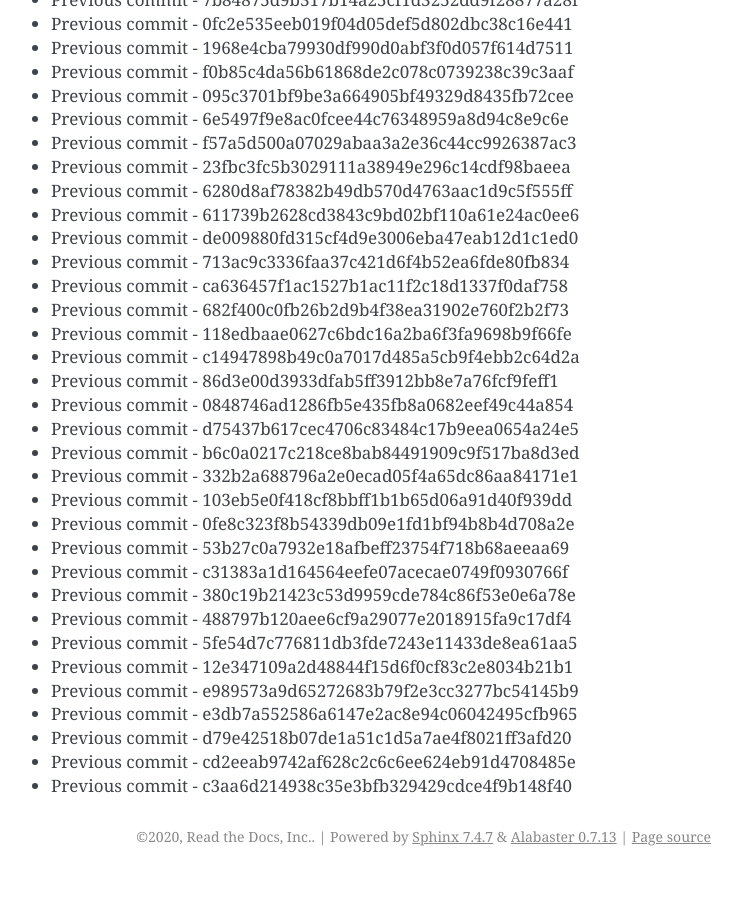
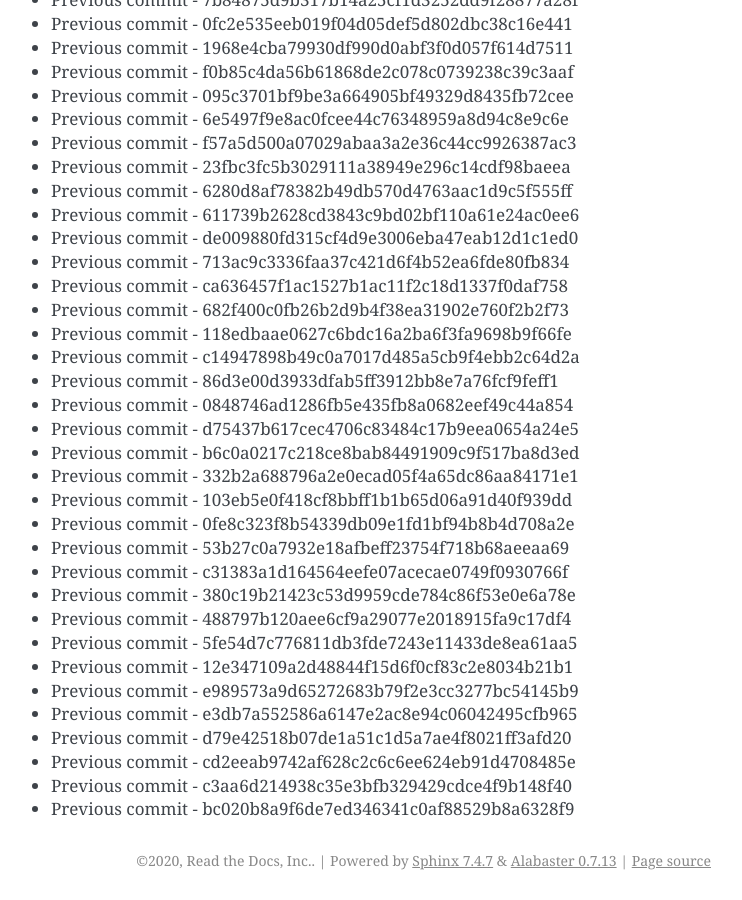
Before and after one commit to readthedocs/rtd-git-stresstest, a Sphinx documentation site: the page built from docs/updates.rst, in a window 1280 px wide and 900 px high, scrolled down 74830 px. Shown: the whole window, without its empty margins (399-1141 px from the left). Built offline with Sphinx 7.4.7, drawn with Linux system fonts in a browser that asks for light colours; before the commit the page ends 75706 px from its top, so only the background shows below that.

Commit message:
Generating commit from previous: bc020b8a9f6de7ed346341c0af88529b8a6328f9

```diff
--- a/docs/updates.rst
+++ b/docs/updates.rst
@@ -3176,3 +3176,4 @@ It can be tested for any performance characteristics.
 * Previous commit - d79e42518b07de1a51c1d5a7ae4f8021ff3afd20
 * Previous commit - cd2eeab9742af628c2c6c6ee624eb91d4708485e
 * Previous commit - c3aa6d214938c35e3bfb329429cdce4f9b148f40
+* Previous commit - bc020b8a9f6de7ed346341c0af88529b8a6328f9
```
